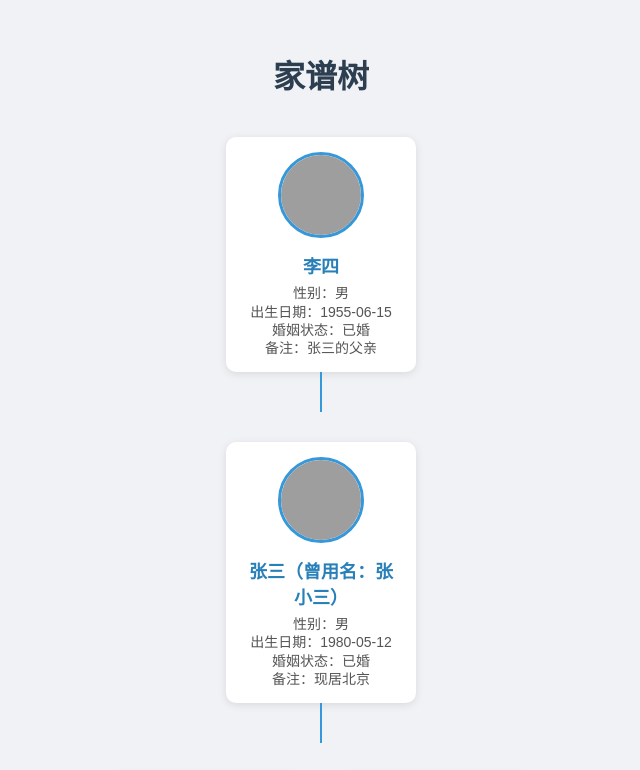
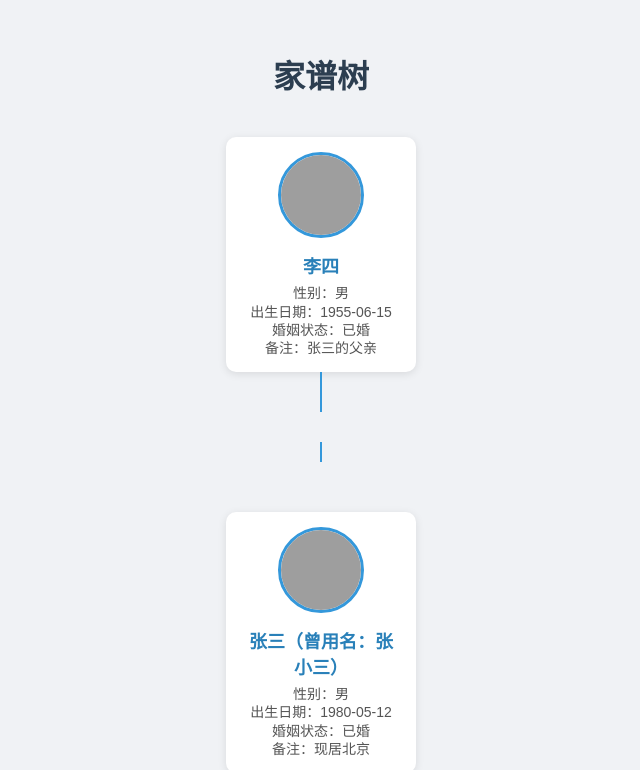
Before and after one commit to Mitchellzhou1/family_tree, a plain HTML site: page index.html in a window 1280 px wide. Shown: the top 770 px of the page, without its empty margins (319-959 px from the left). Drawn offline with Linux system fonts and the light colour scheme; grey boxes are pictures that could not be loaded.

Commit message:
Update index.html

```diff
--- a/index.html
+++ b/index.html
@@ -2,7 +2,7 @@
 <html lang="zh">
 <head>
   <meta charset="UTF-8" />
-  <title>家谱树 - 树状图</title>
+  <title>家谱树 - 顶部连接树</title>
   <link rel="stylesheet" href="style.css" />
 </head>
 <body>
@@ -16,28 +16,26 @@
         if (!response.ok) throw new Error('无法加载 family.json');
         const familyData = await response.json();
 
-        // 找出根节点（没有父母的人）
+        // 找出根节点（无父母）
         const allNames = new Set(Object.keys(familyData));
         const childrenNames = new Set();
-        for (const p of Object.values(familyData)) {
+        Object.values(familyData).forEach(p => {
           p["子女"].forEach(c => childrenNames.add(c));
-        }
+        });
         const roots = [...allNames].filter(name => !childrenNames.has(name));
 
-        // 递归构建世代数组（每代一组）
+        // 生成每代名字列表（从根开始）
         const generations = [];
-        function buildGenerations(currentGenNames) {
-          if (currentGenNames.length === 0) return;
-          generations.push(currentGenNames);
-
-          // 找出下一代的孩子
+        function buildGenerations(currentGen) {
+          if (!currentGen.length) return;
+          generations.push(currentGen);
           let nextGen = [];
-          currentGenNames.forEach(name => {
+          currentGen.forEach(name => {
             const kids = familyData[name]?.["子女"] || [];
             nextGen = nextGen.concat(kids);
           });
           nextGen = [...new Set(nextGen)]; // 去重
-          if (nextGen.length > 0) buildGenerations(nextGen);
+          buildGenerations(nextGen);
         }
         buildGenerations(roots);
 
@@ -47,22 +45,21 @@
       }
     }
 
-    // 创建个人节点
-    function createPersonElement(name, data, hasSiblings) {
-      const personDiv = document.createElement('div');
-      personDiv.className = 'person';
-      if (!data["子女"] || data["子女"].length === 0) personDiv.classList.add('no-children');
-      if (!hasSiblings) personDiv.classList.add('no-sibling');
+    // 创建单个人节点元素
+    function createPersonElement(name, data) {
+      const div = document.createElement('div');
+      div.className = 'person';
+      if (!data["子女"] || data["子女"].length === 0) div.classList.add('no-children');
 
       const img = document.createElement('img');
       img.src = data["头像"] || 'https://via.placeholder.com/80?text=无图';
       img.alt = name + '头像';
-      personDiv.appendChild(img);
+      div.appendChild(img);
 
       const nameDiv = document.createElement('div');
       nameDiv.className = 'name';
       nameDiv.textContent = name + (data["曾用名"] ? `（曾用名：${data["曾用名"]}）` : '');
-      personDiv.appendChild(nameDiv);
+      div.appendChild(nameDiv);
 
       const detailsDiv = document.createElement('div');
       detailsDiv.className = 'details';
@@ -72,28 +69,44 @@
         婚姻状态：${data["婚姻状态"]}<br>
         备注：${data["备注"] || "无"}
       `;
-      personDiv.appendChild(detailsDiv);
+      div.appendChild(detailsDiv);
 
-      return personDiv;
+      return div;
     }
 
-    // 渲染整棵树
+    // 渲染树
     function renderTree(familyData, generations) {
       const container = document.getElementById('tree');
       container.innerHTML = '';
 
-      generations.forEach(gen => {
+      generations.forEach((gen, genIndex) => {
         const genDiv = document.createElement('div');
         genDiv.className = 'generation';
 
-        gen.forEach((name, idx) => {
-          const data = familyData[name];
-          const hasSiblings = gen.length > 1;
-          const personEl = createPersonElement(name, data, hasSiblings);
+        // 生成一代的所有节点
+        gen.forEach(name => {
+          const personEl = createPersonElement(name, familyData[name]);
           genDiv.appendChild(personEl);
         });
 
         container.appendChild(genDiv);
+
+        // 连接线只画在父代下面（除了最后一代）
+        if (genIndex < generations.length - 1) {
+          // 下一代元素数
+          const nextGen = generations[genIndex + 1];
+          const connectorsDiv = document.createElement('div');
+          connectorsDiv.className = 'connectors';
+
+          // 每个子代对应一个竖线连接到横线
+          nextGen.forEach(() => {
+            const lineDiv = document.createElement('div');
+            lineDiv.className = 'connector-line';
+            connectorsDiv.appendChild(lineDiv);
+          });
+
+          container.appendChild(connectorsDiv);
+        }
       });
     }
 
```
